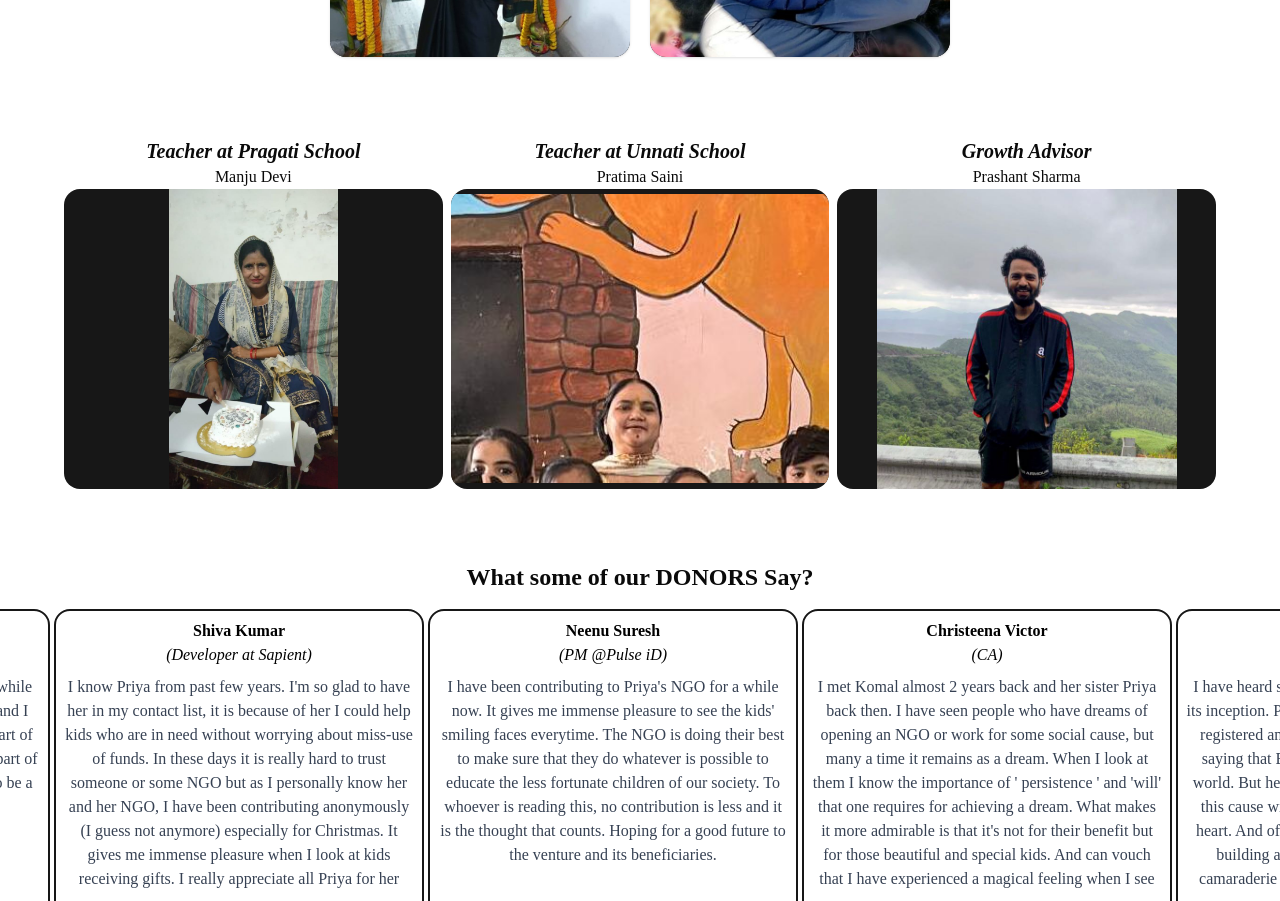
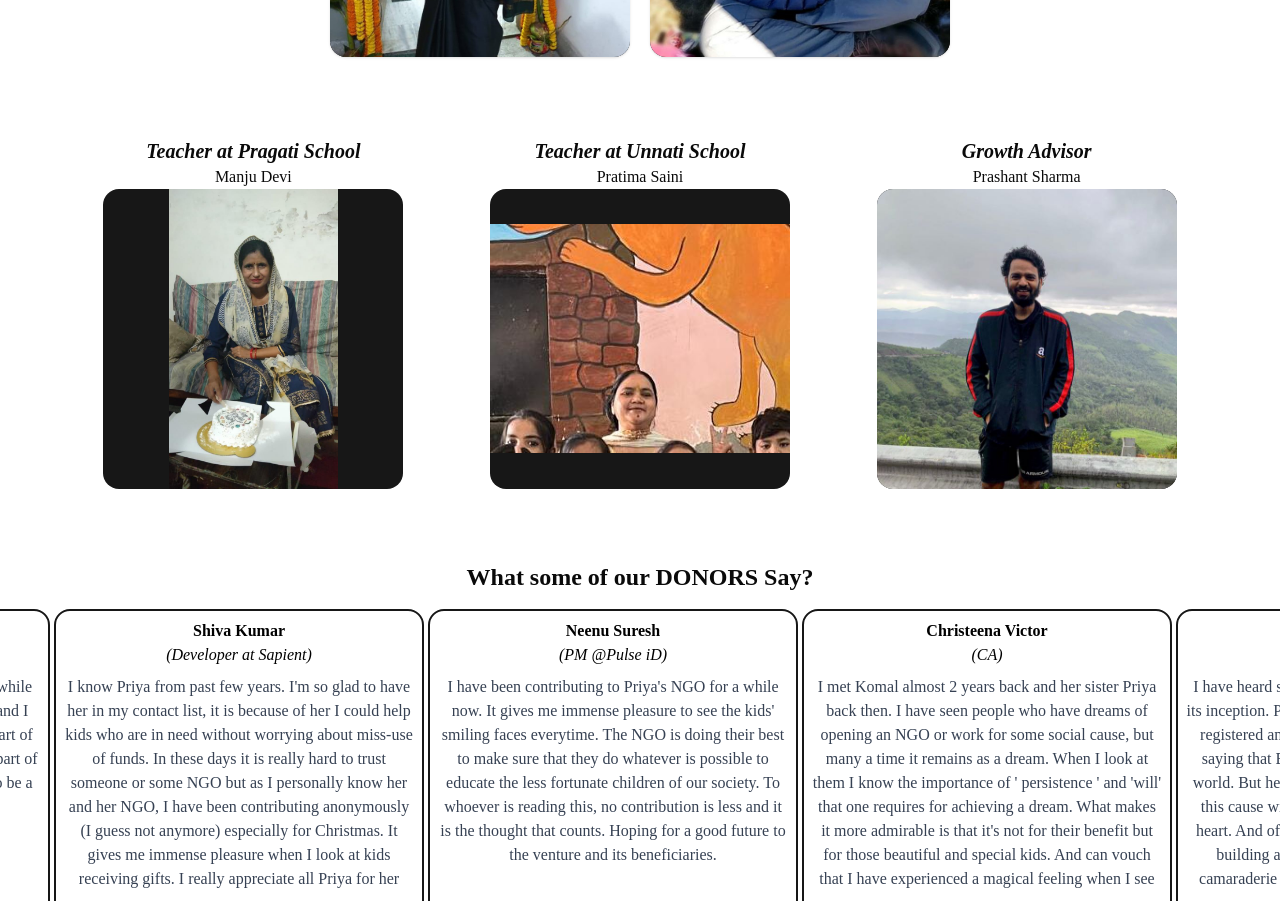
Before and after one commit to priyasharma27021992/nk-revamp, a Next.js app: page / in a window 1280 px wide. Shown: the part 2380-3281 px from the top of the page. Built offline with nearby package versions, Linux system fonts and the light colour scheme.

Commit message:
some changes to teams tsyle

```diff
--- a/src/components/Team.tsx
+++ b/src/components/Team.tsx
@@ -4,13 +4,13 @@ export default function Team() {
 	return (
 		<section>
 			<div className='max-w-6xl mx-auto my-2'>
-				<div className='grid grid-cols-1 lg:grid-cols-3 gap-2 w-full'>
-					<div className='flex place-content-center flex-col'>
+				<div className='grid grid-cols-1 md:grid-cols-3 gap-2 w-full'>
+					<div className='flex justify-center items-center flex-col'>
 						<h2 className='italic font-bold text-xl'>
 							Teacher at Pragati School
 						</h2>
 						<h3>Manju Devi</h3>
-						<div className='relative h-[300px] aspect-square bg-primary flex place-content-center rounded-2xl'>
+						<div className='relative w-[300px] aspect-square bg-primary flex justify-center items-center rounded-2xl'>
 							<Image
 								src='/images/team/manju.jpg'
 								alt='Manju Teacher'
@@ -19,12 +19,12 @@ export default function Team() {
 							/>
 						</div>
 					</div>
-					<div className='flex place-content-center flex-col'>
+					<div className='flex justify-center items-center flex-col'>
 						<h2 className='italic font-bold text-xl'>
 							Teacher at Unnati School
 						</h2>
 						<h3>Pratima Saini</h3>
-						<div className='relative h-[300px] aspect-square bg-primary rounded-2xl'>
+						<div className='relative w-[300px] aspect-square bg-primary rounded-2xl'>
 							<Image
 								src='/images/team/Pratima.jpg'
 								alt='Pratima Teacher'
@@ -33,10 +33,10 @@ export default function Team() {
 							/>
 						</div>
 					</div>
-					<div className='flex place-content-center flex-col'>
+					<div className='flex justify-center items-center flex-col'>
 						<h2 className='italic font-bold text-xl'>Growth Advisor</h2>
 						<h3>Prashant Sharma</h3>
-						<div className='relative h-[300px] aspect-square bg-primary rounded-2xl'>
+						<div className='relative w-[300px] aspect-square bg-primary rounded-2xl'>
 							<Image
 								src='/images/team/PrashantMishra.jpg'
 								alt='Advisor at NK'
--- a/src/hooks/useScreenSize.tsx
+++ b/src/hooks/useScreenSize.tsx
@@ -44,7 +44,7 @@ function useEvent(target: any, type: any, listener: any, cleanup?: any): void {
 
 		return () => {
 			unsubscribed = true;
-			targetEl.removeListener(type, handler);
+			targetEl?.removeListener(type, handler);
 			storedCleanUp.current?.();
 		};
 	}, [target, type]);
```
